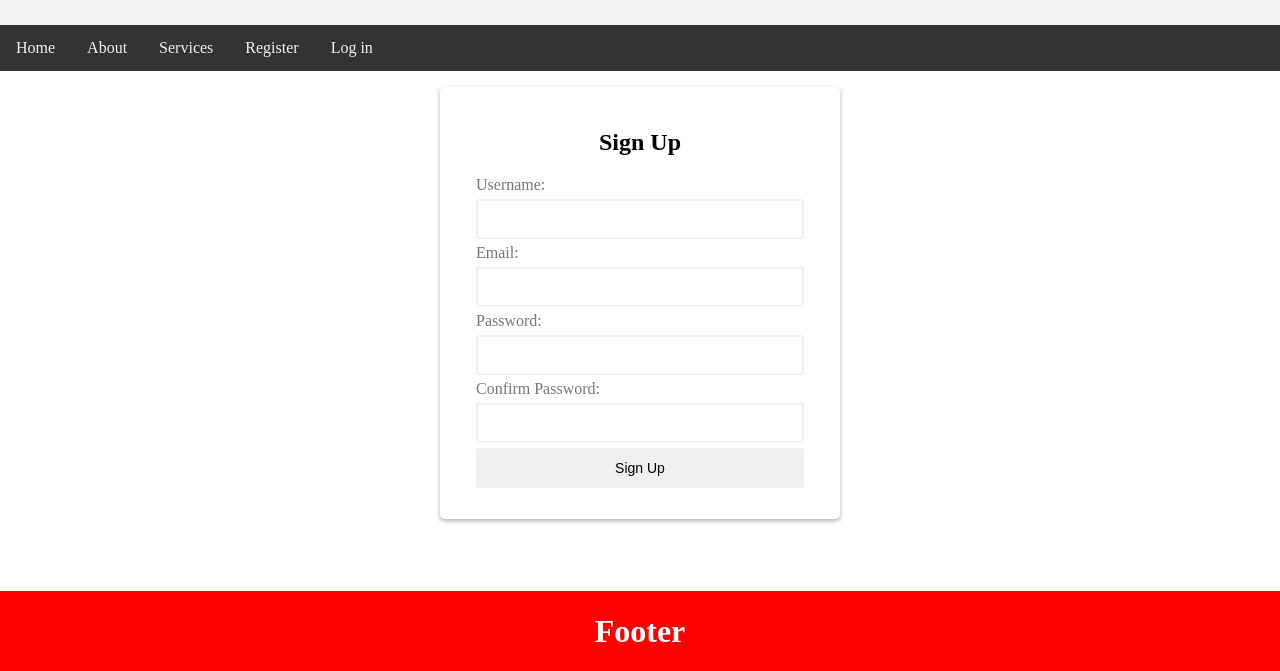
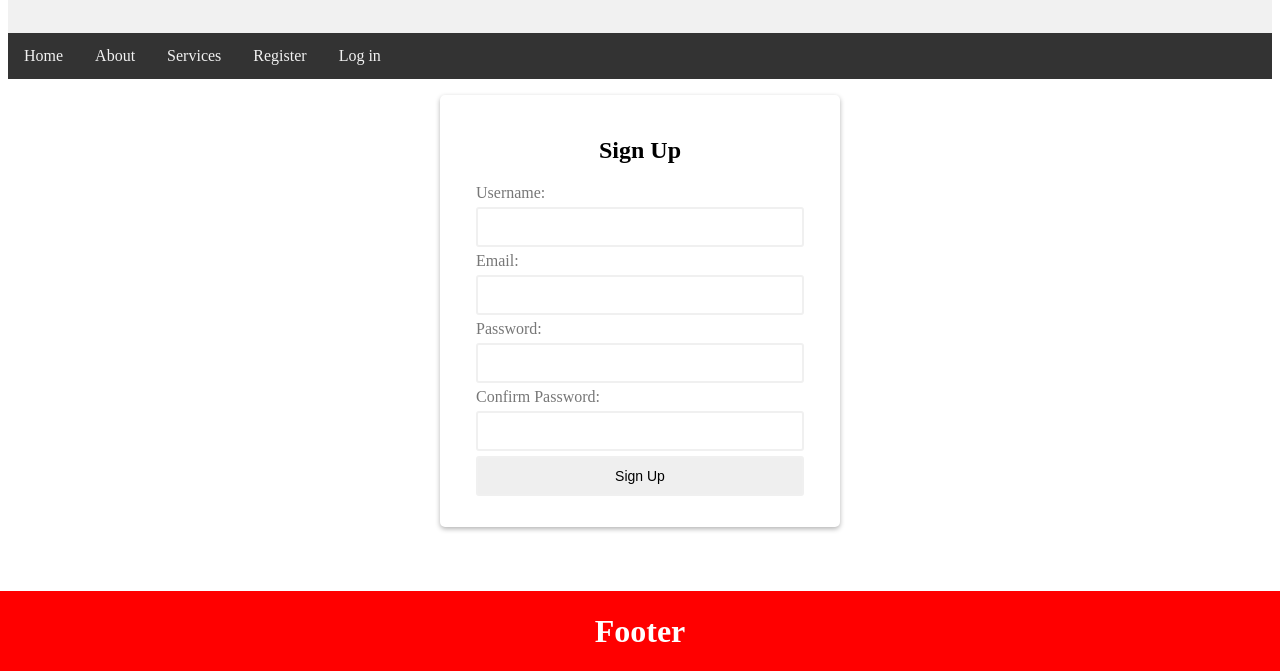
Before and after one commit to tenyima/simple-website, a plain HTML site: page simple website/Register.html in a window 1280 px wide. Shown: the part 129-800 px from the top of the page. Drawn offline with Linux system fonts and the light colour scheme.

Commit message:
body margin changed from 0 px to 10 px.
You can put more comments if need be

```diff
--- a/simple website/style.css
+++ b/simple website/style.css
@@ -4,7 +4,7 @@
 }
 
 body {
-  margin: 0;
+  margin: 10;
 }
 
 /* Style the header */
```
